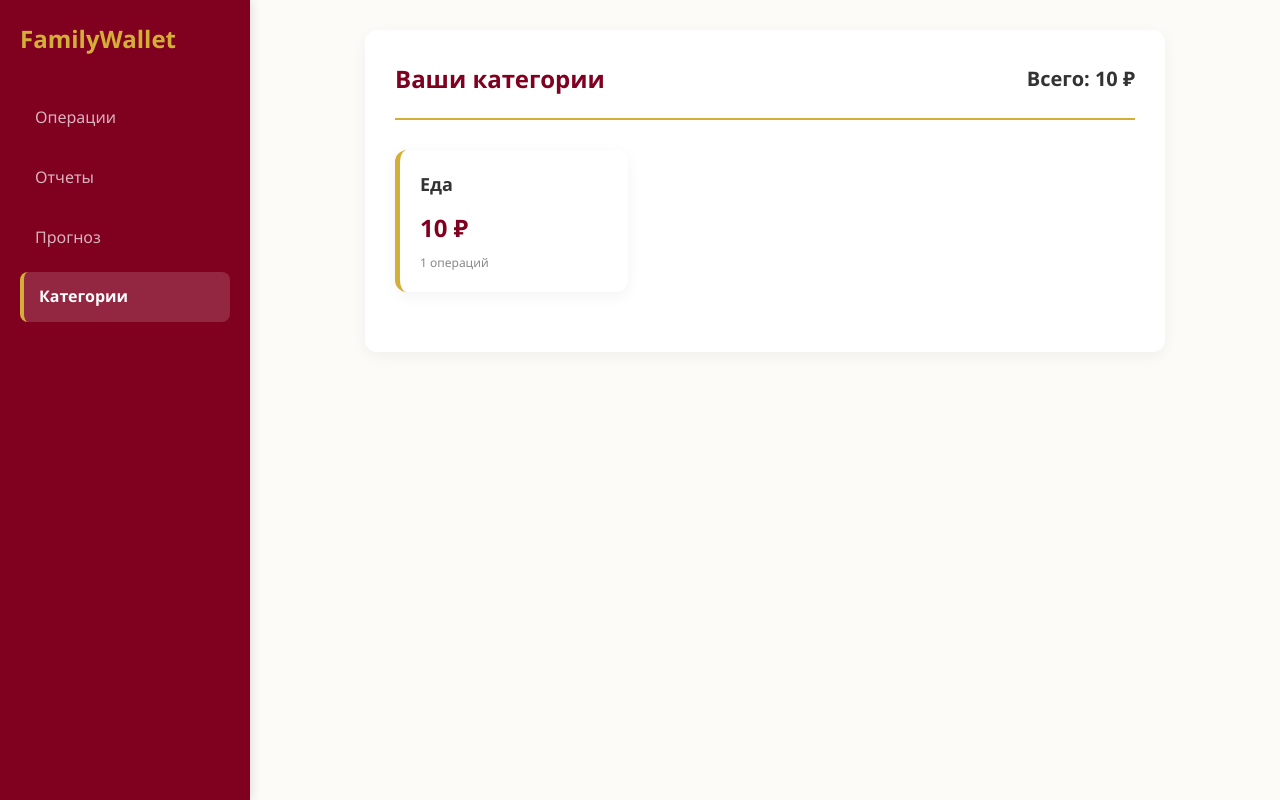
After one commit to aminaabdulaeva0/family_wallet, a Django app: page /wallet/categories/ in a window 1280 px wide. The commit adds this page. Run offline with Django 5.2, Linux system fonts and the light colour scheme; a user stored in the database is signed in; tables that the repository leaves empty hold one stand-in row (values such as "Sample post").

Commit message:
Добавлена страница категорий с детализацией трат

```diff
--- /dev/null
+++ b/expenses/templates/expenses/categories.html
@@ -0,0 +1,123 @@
+{% load static %}
+<!DOCTYPE html>
+<html lang="ru">
+<head>
+    <meta charset="UTF-8">
+    <meta name="viewport" content="width=device-width, initial-scale=1.0">
+    <title>Категории | FamilyWallet</title>
+    <link rel="stylesheet" href="{% static 'expenses/style.css' %}">
+    <style>
+        .cat-grid {
+            display: grid;
+            grid-template-columns: repeat(auto-fill, minmax(200px, 1fr));
+            gap: 20px;
+            margin-bottom: 30px;
+        }
+        .cat-card {
+            background: var(--card-bg);
+            padding: 20px;
+            border-radius: 12px;
+            box-shadow: 0 4px 15px rgba(0,0,0,0.05);
+            text-decoration: none;
+            color: var(--text-color);
+            border-left: 5px solid var(--accent-color);
+            transition: transform 0.2s, box-shadow 0.2s;
+            display: flex;
+            flex-direction: column;
+            justify-content: space-between;
+        }
+        .cat-card:hover {
+            transform: translateY(-5px);
+            box-shadow: 0 8px 20px rgba(0,0,0,0.1);
+        }
+        .cat-card.active {
+            border-left: 5px solid var(--primary-color);
+            background: #fff9f9;
+        }
+        .cat-title {
+            font-size: 18px;
+            font-weight: bold;
+            margin-bottom: 10px;
+        }
+        .cat-amount {
+            font-size: 24px;
+            font-weight: bold;
+            color: var(--primary-color);
+        }
+        .cat-count {
+            font-size: 12px;
+            color: #888;
+            margin-top: 5px;
+        }
+        .expense-list {
+            display: flex;
+            flex-direction: column;
+            gap: 10px;
+        }
+        .expense-item {
+            display: flex;
+            justify-content: space-between;
+            align-items: center;
+            padding: 15px 20px;
+            background: var(--card-bg);
+            border-radius: 10px;
+            box-shadow: 0 2px 8px rgba(0,0,0,0.04);
+        }
+    </style>
+</head>
+<body>
+    <div class="sidebar">
+        <h2>FamilyWallet</h2>
+        <a href="/wallet/">Операции</a>
+        <a href="{% url 'reports' %}">Отчеты</a>
+        <a href="{% url 'forecast' %}">Прогноз</a>
+        <a href="{% url 'categories' %}" class="active">Категории</a>
+    </div>
+
+    <div class="main-content">
+        <div class="card">
+            <div style="display: flex; justify-content: space-between; align-items: center; margin-bottom: 30px; padding-bottom: 20px; border-bottom: 2px solid var(--accent-color);">
+                <h2 style="margin: 0; color: var(--primary-color);">Ваши категории</h2>
+                <div style="font-size: 20px; font-weight: bold;">Всего: {{ total_spent }} ₽</div>
+            </div>
+
+            {% if categories_data %}
+                <div class="cat-grid">
+                    {% for cat in categories_data %}
+                        <a href="?category={{ cat.key }}" class="cat-card {% if current_category == cat.key %}active{% endif %}">
+                            <div>
+                                <div class="cat-title">{{ cat.name }}</div>
+                                <div class="cat-amount">{{ cat.amount }} ₽</div>
+                            </div>
+                            <div class="cat-count">{{ cat.count }} операций</div>
+                        </a>
+                    {% endfor %}
+                </div>
+            {% else %}
+                <p style="text-align: center; color: #888;">У вас пока нет расходов.</p>
+            {% endif %}
+
+            <!-- Блок с детализацией по выбранной категории -->
+            {% if selected_expenses %}
+                <div style="margin-top: 40px; padding-top: 20px; border-top: 1px solid #eee;">
+                    <h3 style="color: var(--primary-color); margin-bottom: 20px;">Детализация: {{ selected_category_name }}</h3>
+                    <div class="expense-list">
+                        {% for expense in selected_expenses %}
+                            <div class="expense-item">
+                                <div>
+                                    <strong>{{ expense.title }}</strong>
+                                    <br>
+                                    <small style="color: #888;">{{ expense.date }}</small>
+                                </div>
+                                <div style="font-weight: bold; color: var(--primary-color); font-size: 18px;">
+                                    {{ expense.amount }} ₽
+                                </div>
+                            </div>
+                        {% endfor %}
+                    </div>
+                </div>
+            {% endif %}
+        </div>
+    </div>
+</body>
+</html>
--- a/expenses/templates/expenses/forecast.html
+++ b/expenses/templates/expenses/forecast.html
@@ -13,7 +13,7 @@
         <a href="/wallet/">Операции</a>
         <a href="{% url 'reports' %}">Отчеты</a>
         <a href="{% url 'forecast' %}" class="active">Прогноз</a>
-        <a href="#">Категории</a>
+        <a href="{% url 'categories' %}">Категории</a>
     </div>
 
     <div class="main-content">
--- a/expenses/templates/expenses/index.html
+++ b/expenses/templates/expenses/index.html
@@ -67,7 +67,7 @@
         <a href="/wallet/" class="active">Операции</a>
         <a href="{% url 'reports' %}">Отчеты</a>
         <a href="{% url 'forecast' %}">Прогноз</a>
-        <a href="#">Категории</a>
+        <a href="{% url 'categories' %}">Категории</a>
     </div>
 
     <div class="main-content">
--- a/expenses/templates/expenses/reports.html
+++ b/expenses/templates/expenses/reports.html
@@ -37,7 +37,7 @@
     <a href="/wallet/">Операции</a>
     <a href="{% url 'reports' %}" class="active">Отчеты</a>
     <a href="{% url 'forecast' %}">Прогноз</a>
-    <a href="#">Категории</a>
+    <a href="{% url 'categories' %}">Категории</a>
     </div>
 
     <!-- Основной контент -->
--- a/expenses/views.py
+++ b/expenses/views.py
@@ -144,3 +144,45 @@ def forecast_view(request):
         'forecast_data': forecast_data,
         'current_period': period,
     })
+@login_required
+def categories_view(request, category_name=None):
+    # Читаем категорию из GET-запроса (если она есть)
+    if not category_name:
+        category_name = request.GET.get('category', None)
+
+    # Получаем все расходы пользователя
+    expenses = Expense.objects.filter(user=request.user).order_by('-date')
+
+    # Словарь для перевода технического названия в русское
+    category_names = dict(Expense.CATEGORY_CHOICES)
+
+    # Считаем сумму по каждой категории
+    categories_data = []
+    total_spent = 0
+
+    for key, name in Expense.CATEGORY_CHOICES:
+        cat_expenses = expenses.filter(category=key)
+        amount = cat_expenses.aggregate(Sum('amount'))['amount__sum'] or 0
+        if amount > 0:
+            categories_data.append({
+                'key': key,
+                'name': name,
+                'amount': amount,
+                'count': cat_expenses.count()
+            })
+            total_spent += amount
+
+    # Если выбрана конкретная категория, показываем список трат в ней
+    selected_expenses = None
+    selected_category_name = None
+    if category_name:
+        selected_expenses = expenses.filter(category=category_name)
+        selected_category_name = category_names.get(category_name, category_name)
+
+    return render(request, 'expenses/categories.html', {
+        'categories_data': categories_data,
+        'total_spent': total_spent,
+        'selected_expenses': selected_expenses,
+        'selected_category_name': selected_category_name,
+        'current_category': category_name,
+    })
--- a/wallet_project/urls.py
+++ b/wallet_project/urls.py
@@ -31,4 +31,6 @@ urlpatterns = [
     path('register/', views.register, name='register'),
     path('wallet/reports/', views.reports, name='reports'),
     path('wallet/forecast/', views.forecast_view, name='forecast'),
+    path('wallet/categories/', views.categories_view, name='categories'),
+    path('wallet/categories/<str:category_name>/', views.categories_view, name='category_detail'),
 ]
```
